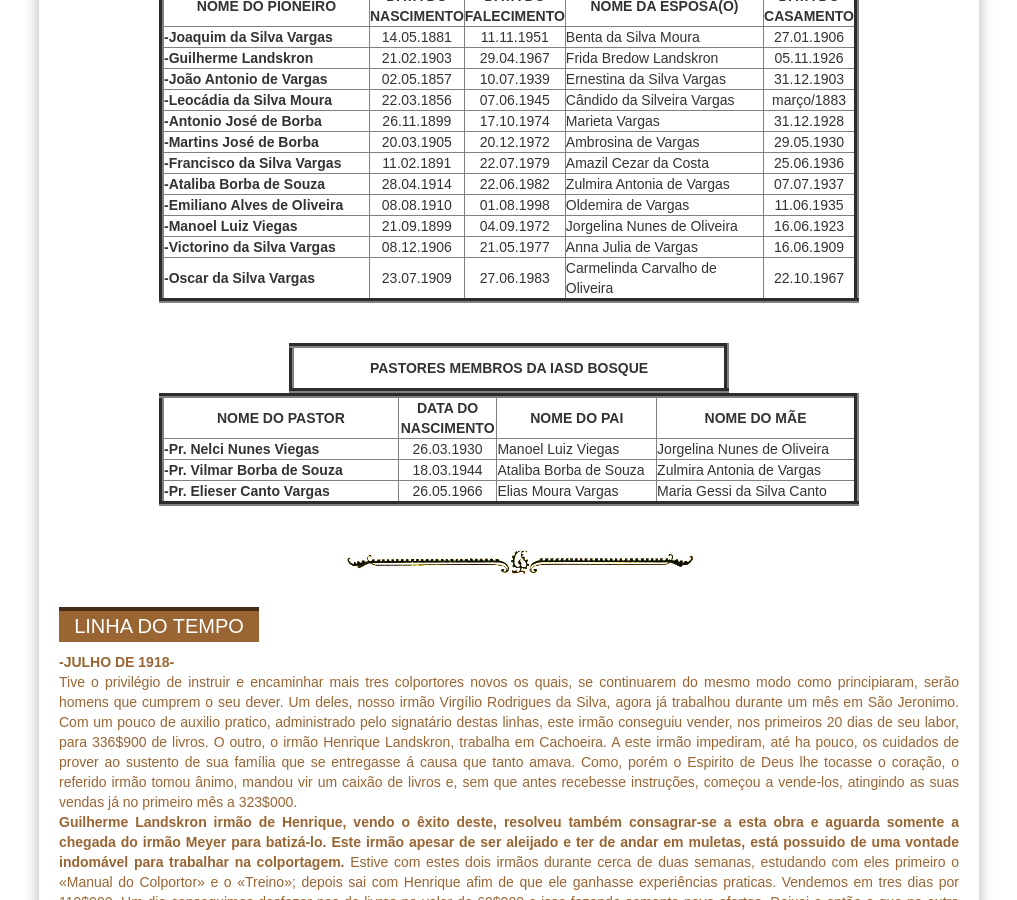
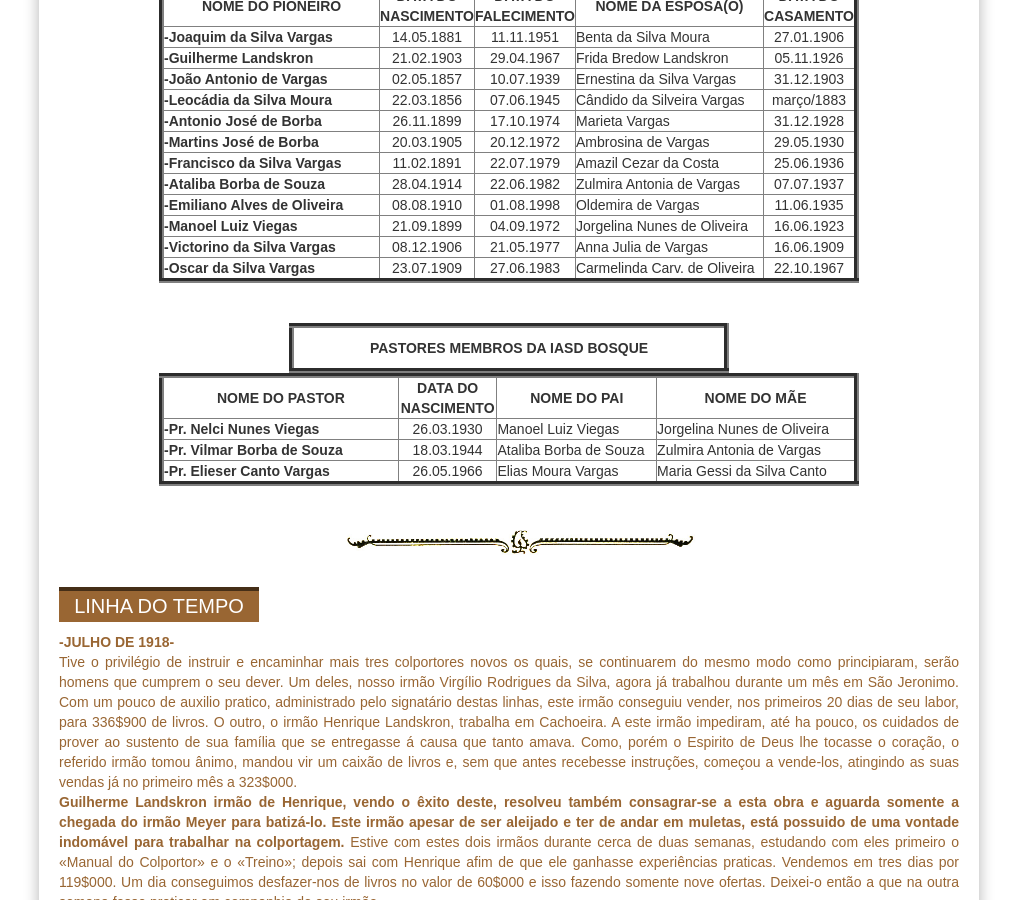
Before and after one commit to claudiovargas1955/claudiovargas1955.github.io, a Jekyll site: the page built from _pages/história-da-iasd-bosque.html, in a window 1280 px wide and 900 px high, scrolled down 1196 px. Shown: the whole window, without its empty margins (131-1148 px from the left). Built offline with Jekyll 4.4.1, drawn with Linux system fonts in a browser that asks for light colours; some web fonts are replaced.

Commit message:
Update história-da-iasd-bosque.html

```diff
--- a/_pages/história-da-iasd-bosque.html
+++ b/_pages/história-da-iasd-bosque.html
@@ -152,10 +152,10 @@
 
     <table border="5px" color="#ffffff" width="700px"  cellspacing="10px" cellpadding="10px">
          <tr>
-           <td align="center" width="280px" height="40px"><b>NOME DO PIONEIRO</b></td>
+           <td align="center" width="300px" height="40px"><b>NOME DO PIONEIRO</b></td>
            <td align="center" width="50px"><b>DATA DO NASCIMENTO</b></td>
            <td align="center" width="50px"><b>DATA DO FALECIMENTO</b></td>
-           <td align="center" width="280px"><b>NOME DA ESPÔSA(O)</b></td>
+           <td align="center" width="250px"><b>NOME DA ESPÔSA(O)</b></td>
            <td align="center" width="60px"><b>DATA DO CASAMENTO</b></td>
         </tr>
 
@@ -261,7 +261,7 @@
            <td align="left" width="300px"><b>-Oscar da Silva Vargas</b></td>
            <td align="center" width="50px">23.07.1909</td>
            <td align="center">27.06.1983</td>
-           <td align="left">Carmelinda Carvalho de Oliveira</td>
+           <td align="left">Carmelinda Carv. de Oliveira</td>
            <td align="center">22.10.1967</td>
 
         </tr>
```
